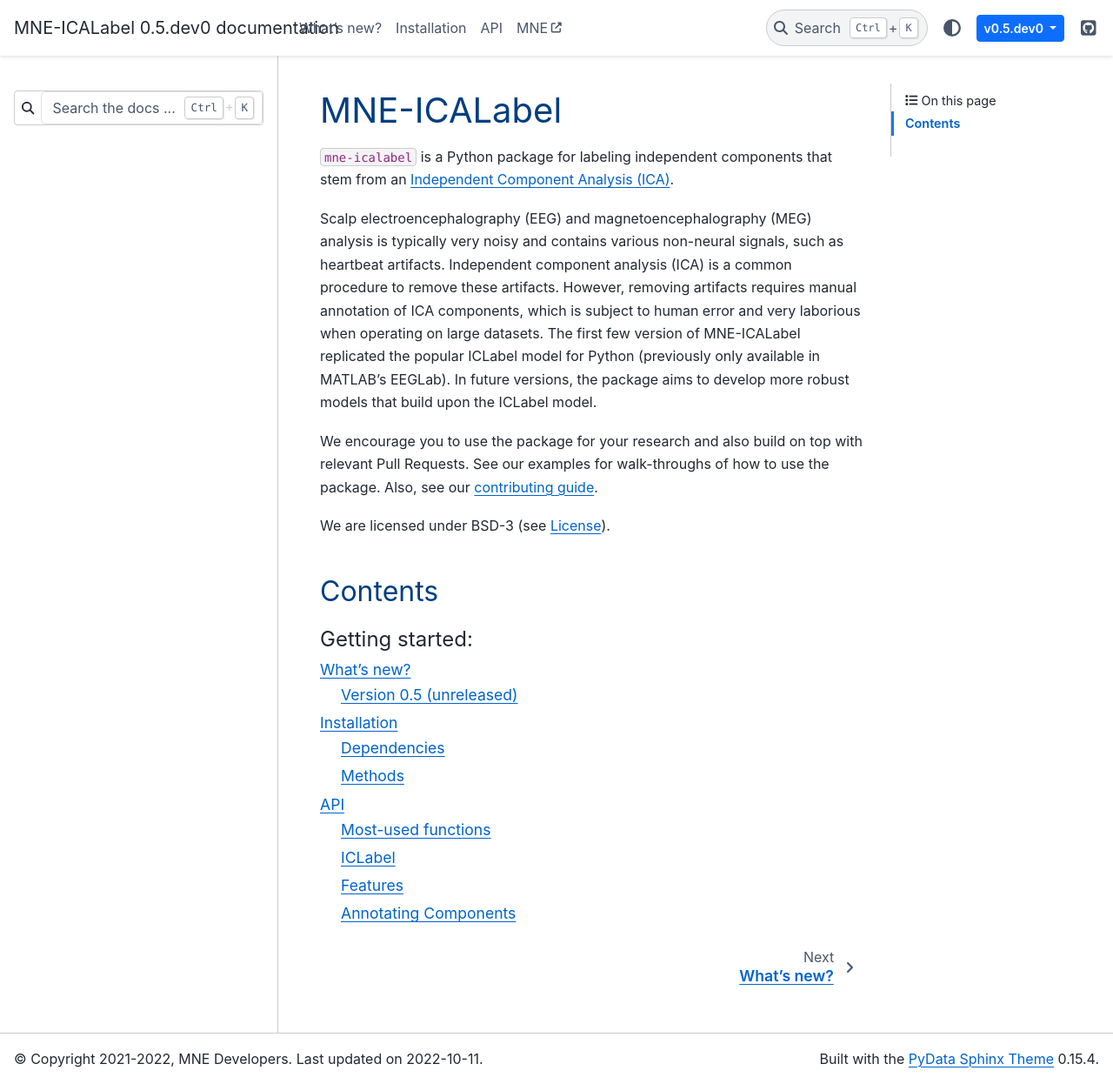
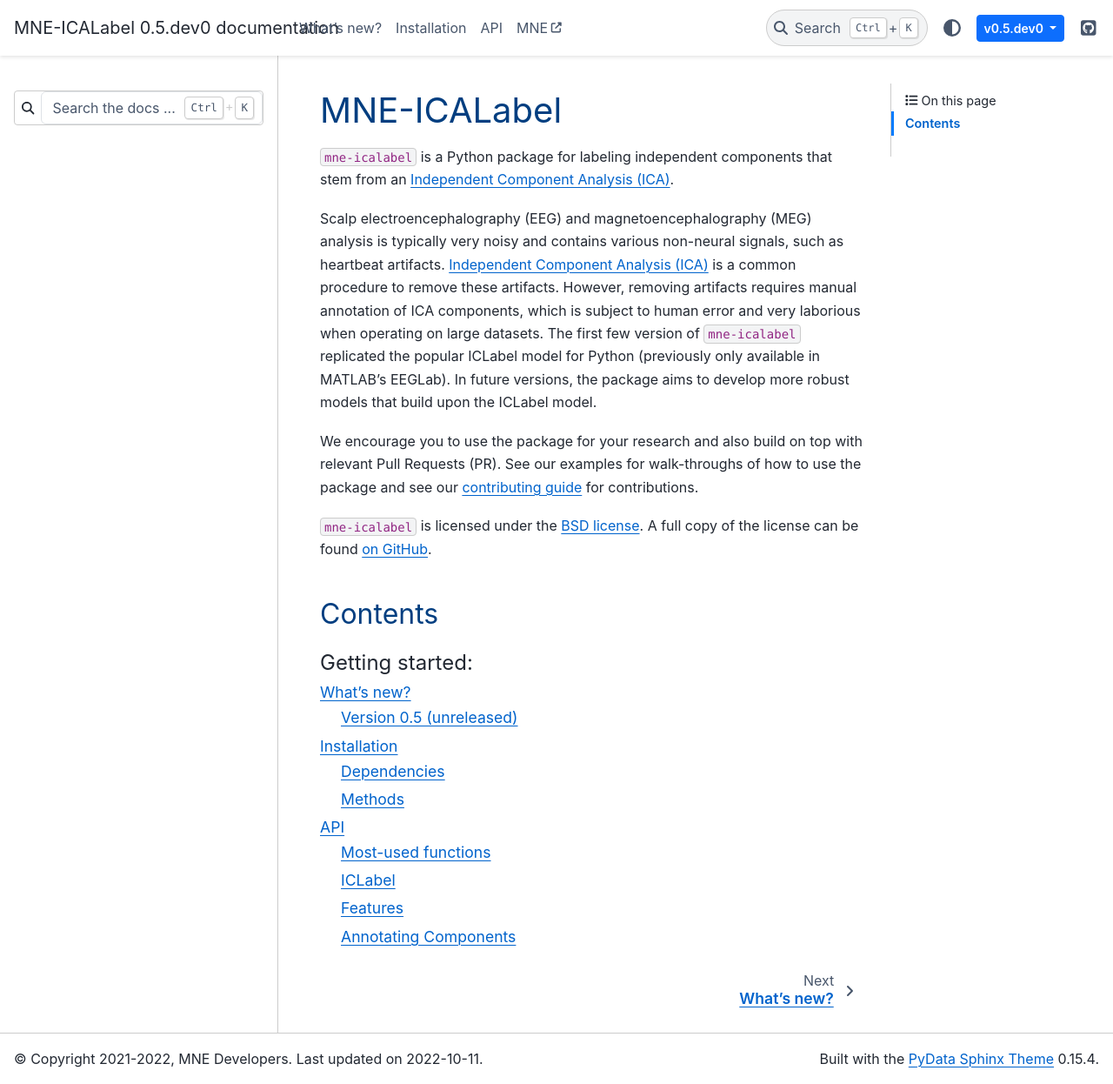
Before and after one commit to mne-tools/mne-icalabel, a Sphinx documentation site: the page built from doc/index.rst, in a window 1280 px wide and 1246 px high. Shown: the whole window at 87% size. Built offline with Sphinx 7.4.7 and the PyData theme 0.15.4, drawn with Linux system fonts in a browser that asks for light colours; pages that are not in the unit, such as notebooks, are missing from menus.

Commit message:
improve index

```diff
--- a/doc/index.rst
+++ b/doc/index.rst
@@ -1,23 +1,28 @@
+.. include:: ./links.inc
+
 MNE-ICALabel
 ============
 
-``mne-icalabel`` is a Python package for labeling independent components that stem
-from an `Independent Component Analysis (ICA) <https://en.wikipedia.org/wiki/Independent_component_analysis>`_.
+``mne-icalabel`` is a Python package for labeling independent components that
+stem from an `Independent Component Analysis (ICA) <ica wikipedia_>`_.
 
-Scalp electroencephalography (EEG) and magnetoencephalography (MEG) analysis is typically very noisy
-and contains various non-neural signals, such as heartbeat artifacts. Independent
-component analysis (ICA) is a common procedure to remove these artifacts.
-However, removing artifacts requires manual annotation of ICA components, which is
-subject to human error and very laborious when operating on large datasets. The first
-few version of MNE-ICALabel replicated the popular ICLabel model for Python (previously only available
-in MATLAB's EEGLab). In future versions, the package aims to develop more robust models
-that build upon the ICLabel model.
+Scalp electroencephalography (EEG) and magnetoencephalography (MEG) analysis is
+typically very noisy and contains various non-neural signals, such as heartbeat
+artifacts. `Independent Component Analysis (ICA) <ica wikipedia_>`_ is a common
+procedure to remove these artifacts. However, removing artifacts requires
+manual annotation of ICA components, which is subject to human error and very
+laborious when operating on large datasets. The first few version of
+``mne-icalabel`` replicated the popular ICLabel model for Python (previously
+only available in MATLAB's EEGLab). In future versions, the package aims to
+develop more robust models that build upon the ICLabel model.
 
 We encourage you to use the package for your research and also build on top
-with relevant Pull Requests. See our examples for walk-throughs of how to use the package.
-Also, see our `contributing guide <https://github.com/mne-tools/mne-icalabel/blob/main/CONTRIBUTING.md>`_.
+with relevant Pull Requests (PR). See our examples for walk-throughs of how to
+use the package and see our
+`contributing guide <project contributing_>`_ for contributions.
 
-We are licensed under BSD-3 (see `License <https://github.com/mne-tools/mne-icalabel/blob/main/LICENSE>`_).
+``mne-icalabel`` is licensed under the `BSD license`_.
+A full copy of the license can be found `on GitHub <project license_>`_.
 
 Contents
 --------
```
Also changed, not shown: doc/links.inc (+6 -1 lines).
